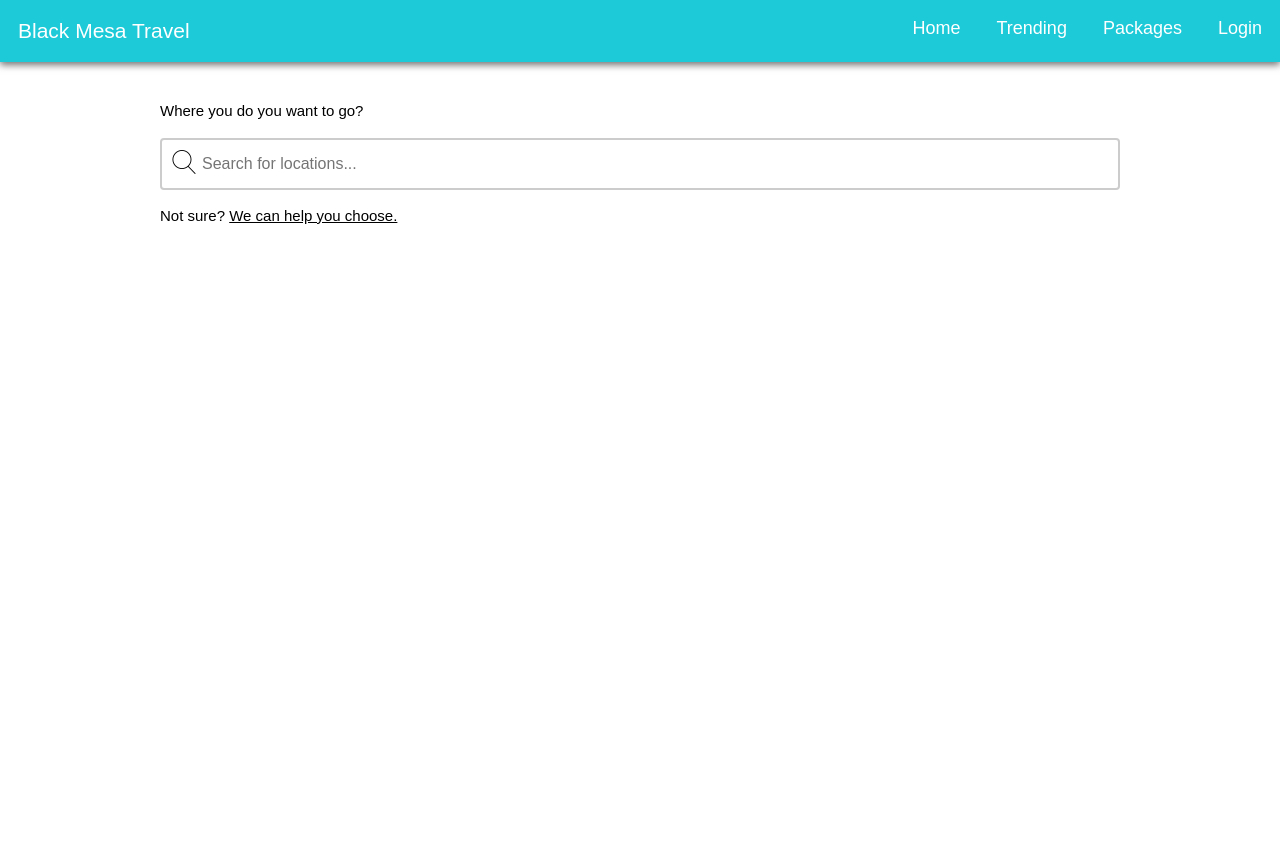
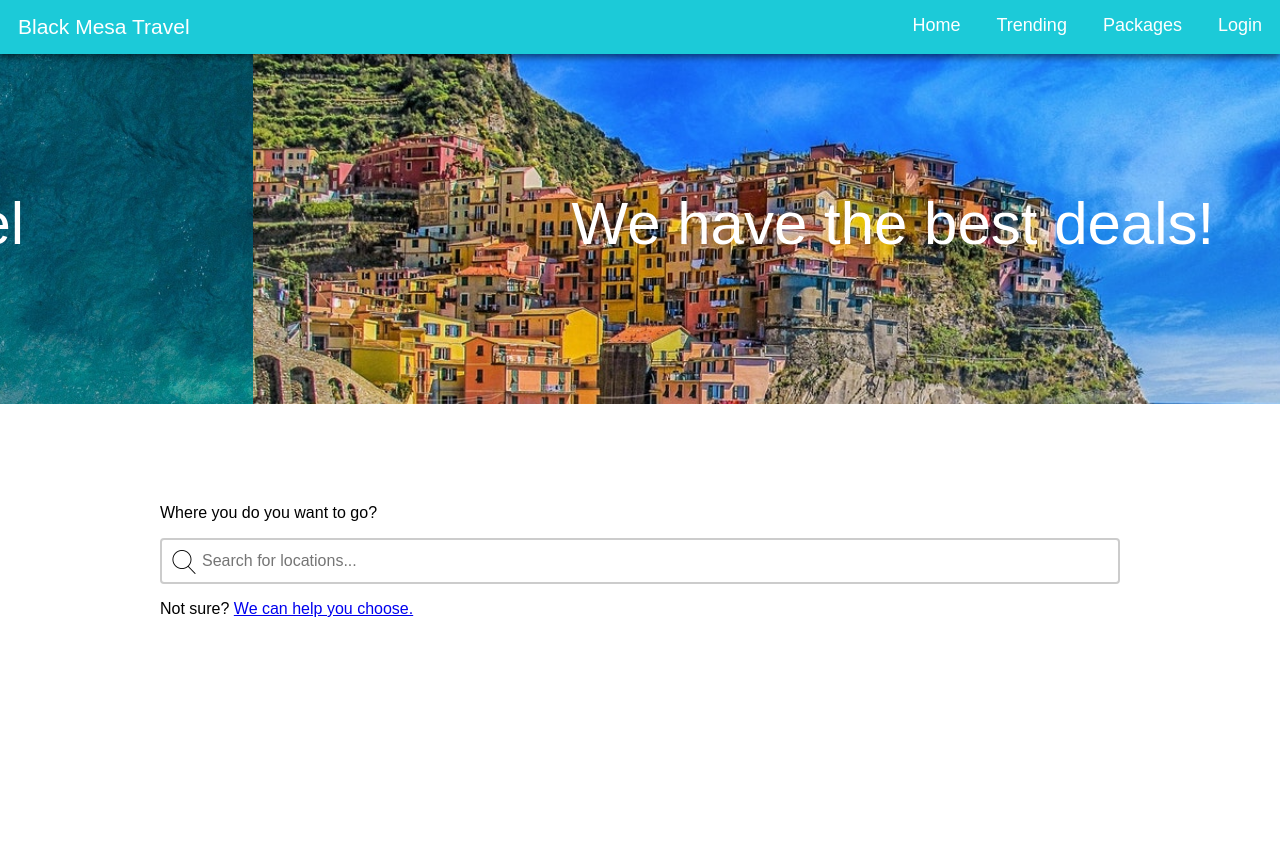
Before and after one commit to ladybugsjdk/travelagency, a PHP site: page / in a window 1280 px wide. Before the commit the page ends 224 px from the top, so only its background shows below. Run offline with PHP 8.4, Linux system fonts and the light colour scheme.

Commit message:
image sliders are working

```diff
--- a/index.html
+++ b/index.html
@@ -5,7 +5,6 @@
   <meta http-equiv="X-UA-Compatible" content="IE=edge">
   <title>Mesa Travel</title>
   <meta name="viewport" content="width=device-width, initial-scale=1">
-  <link rel="stylesheet" href="https://www.w3schools.com/w3css/4/w3.css">
   <link rel="stylesheet" type="text/css" media="screen" href="main.css">
   <script src="https://ajax.googleapis.com/ajax/libs/jquery/3.3.1/jquery.min.js"></script>
   <script src="main.js"></script>
@@ -21,15 +20,30 @@
   </ul>
 
   <!-- Image sliders -->
-  <!--
-  <div class="w3-content w3-section" style="max-width: 2000px;">
-    <img class="mySlides" src="/img/img1.jpeg" style="width:100%">
-    <img class="mySlides" src="/img/img2.jpeg" style="width:100%">
-    <img class="mySlides" src="/img/img3.jpeg" style="width:100%">
-    <img class="mySlides" src="/img/img4.jpeg" style="width:100%">
-    <img class="mySlides" src="/img/img5.jpeg" style="width:100%">
+  <div class="slider">
+    <figure>
+    <div class="slide">
+      <p class="slidertext">Welcome to Black Mesa Travel</p>
+      <img src="/img/img1.jpeg">
+    </div>
+    <div class="slide">
+      <p class="slidertext">We have the best deals!</p>
+      <img src="/img/img2.jpeg">
+    </div>
+    <div class="slide">
+      <p class="slidertext">Build your own package!</p>
+      <img src="/img/img3.jpeg">
+    </div>
+    <div class="slide">
+      <p class="slidertext">Check out the trending page.</p>
+      <img src="/img/img4.jpeg">
+    </div>
+    <div class="slide">
+      <p class="slidertext">Book your dream destination.</p>
+      <img src="/img/img5.jpeg">
+    </div>
+    </figure>
   </div>
--->
   <!-- Search bar -->
   <div class="search">
     <p>Where you do you want to go?</p>
--- a/main.css
+++ b/main.css
@@ -5,15 +5,15 @@ https://coolors.co/587291-2f97c1-1ccad8-15e6cd-0cf574
 body {
     font-family: Arial, Helvetica, sans-serif;
     margin: 0;
+    padding: 0;
+    list-style: none;
+    text-decoration: none;
 }
 
 /***********
 Nav Bar section
 ***********/
 .navbar {
-    -webkit-box-shadow: 0px 3px 7px 0px rgba(0,0,0,0.55);
-    -moz-box-shadow: 0px 3px 7px 0px rgba(0,0,0,0.55);
-    box-shadow: 0px 3px 7px 0px rgba(0,0,0,0.55);
     list-style-type: none;
     margin: 0;
     padding: 0;
@@ -21,7 +21,11 @@ Nav Bar section
     top: 0;
     width: 100%;
     overflow: auto;
+    z-index: 1000;
     background-color: #1CCAD8;
+    -webkit-box-shadow: 0px 3px 7px 0px rgba(0,0,0,0.55);
+    -moz-box-shadow: 0px 3px 7px 0px rgba(0,0,0,0.55);
+    box-shadow: 0px 3px 7px 0px rgba(0,0,0,0.55);
 }
 
 #navbranding {
@@ -48,8 +52,92 @@ Nav Bar section
 /************
 Image Gallery
 ************/
-.mySlides {
-    display: none;
+.slidertext {
+    z-index: 10;
+    font-size: 60px;
+    text-align: center;
+    position: absolute;
+    padding-top: 75px;
+    width: 20%;
+    color: white;
+}
+
+.slider {
+    overflow: hidden;
+    margin-top: 54px;
+    height: 350px;
+}
+
+.slider figure div {
+    width: 20%;
+    float: left;
+}
+
+.slider figure img {
+    width: 100%;
+    float: left;
+}
+
+.slider figure {
+    position: relative;
+    width: 500%;
+    margin: 0;
+    left: 0;
+    animation: 60s slidy infinite;
+}
+
+@keyframes slidy {
+    0% {
+        left: 0%;
+    }
+    10% {
+        left: 0%;
+    }
+    12% {
+        left: -100%;
+    }
+    22% {
+        left: -100%;
+    }
+    24% {
+        left: -200%;
+    }
+    34% {
+        left: -200%;
+    }
+    36% {
+        left: -300%;
+    }
+    46% {
+        left: -300%;
+    }
+    48% {
+        left: -400%;
+    }
+    58% {
+        left: -400%;
+    }
+    60% {
+        left: -300%;
+    }
+    70% {
+        left: -300%;
+    }
+    72% {
+        left: -200%;
+    }
+    82% {
+        left: -200%;
+    }
+    84% {
+        left: -100%;
+    }
+    94% {
+        left: -100%;
+    }
+    100% {
+        left: 0%;
+    }
 }
 
 /********
--- a/main.js
+++ /dev/null
@@ -1,17 +0,0 @@
-/***********
-Animation for image sliders
- ************/
-var myIndex = 0;
-carousel();
-
-function carousel() {
-  var i;
-  var x = document.getElementsByClassName("mySlides");
-  for (i = 0; i < x.length; i++) {
-    x[i].style.display = "none";
-  }
-  myIndex++;
-  if (myIndex > x.length) {myIndex = 1}
-  x[myIndex-1].style.display = "block";
-  setTimeout(carousel, 5000); // Change image every 2 seconds
-}
```
Also changed, not shown: img/img1.jpeg.
